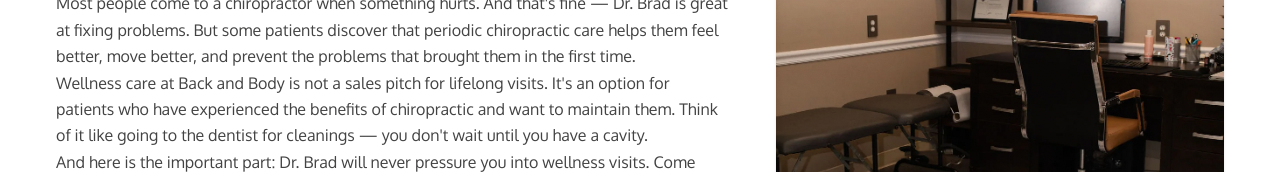
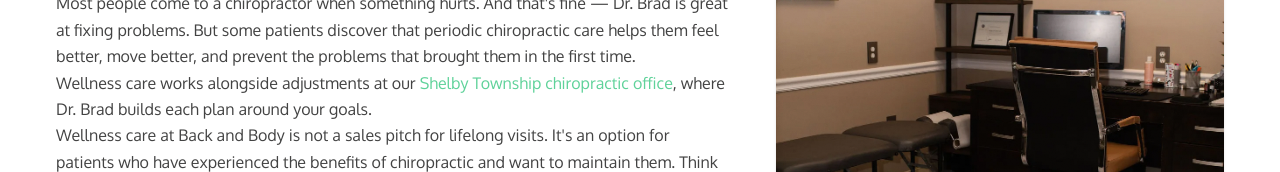
Before and after one commit to iamdannyveiga/back-and-body-chiro, a Next.js app: page /wellness-care-shelby-township-mi in a window 1280 px wide. Shown: the part 565-737 px from the top of the page. Built offline with nearby package versions, Linux system fonts and the light colour scheme; no server answers.

Commit message:
SEO: internal_links (bradley-krawczyk, ChiroFlow change #1068)
change_id: 1068
Money keyword "chiropractor shelby charter township": contextual internal links.

Co-authored-by: Dev Agent <632957+iamdannyveiga@users.noreply.github.com>

```diff
--- a/app/wellness-care-shelby-township-mi/page.tsx
+++ b/app/wellness-care-shelby-township-mi/page.tsx
@@ -67,6 +67,7 @@ export default function WellnessCarePage() {
                 </h2>
                 <div className="prose-custom">
                   <p>Most people come to a chiropractor when something hurts. And that&apos;s fine — Dr. Brad is great at fixing problems. But some patients discover that periodic chiropractic care helps them feel better, move better, and prevent the problems that brought them in the first time.</p>
+<p>{"Wellness care works alongside adjustments at our "}<Link href="/">{"Shelby Township chiropractic office"}</Link>{", where Dr. Brad builds each plan around your goals."}</p>
                   <p>Wellness care at Back and Body is not a sales pitch for lifelong visits. It&apos;s an option for patients who have experienced the benefits of chiropractic and want to maintain them. Think of it like going to the dentist for cleanings — you don&apos;t wait until you have a cavity.</p>
                   <p>And here is the important part: Dr. Brad will never pressure you into wellness visits. Come when you want to. Stop when you want to. No contracts, no guilt, no judgment. If you feel great and do not want to come in, that&apos;s a win.</p>
                 </div>
```
